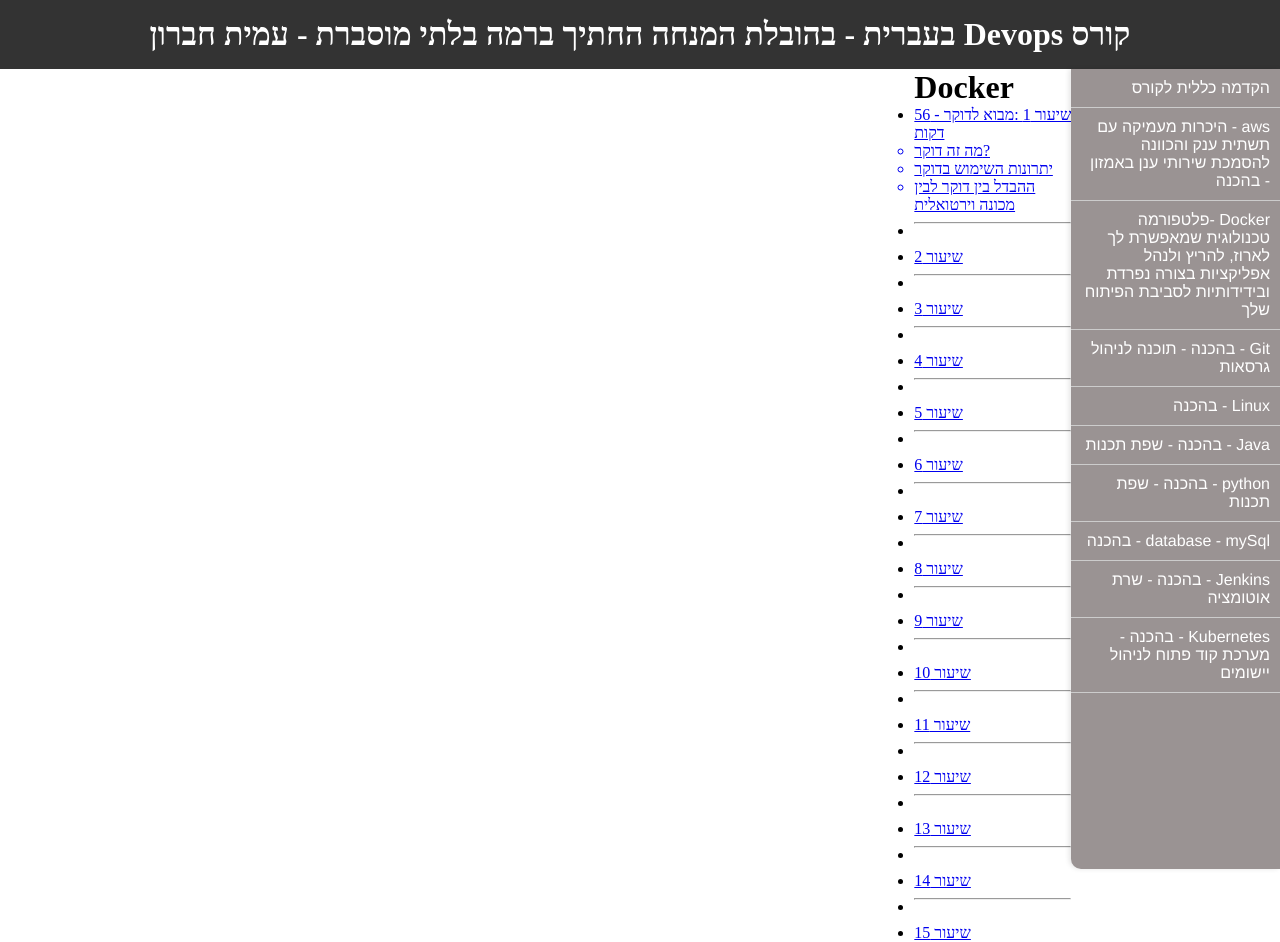
After one commit to amitHebron/final-project, a Flask app: page /docker in a window 1280 px wide. The commit adds this page. Run offline with Flask 3, Linux system fonts and the light colour scheme.

Commit message:
set the docker page

```diff
--- a/app.py
+++ b/app.py
@@ -6,6 +6,10 @@
 @app.route('/')
 def index():
     return render_template("index.html")
+
+@app.route('/docker')
+def docker():
+    return render_template("docker.html")
 
 #localhost:5000/user/amit
 @app.route('/user/<name>')
--- a/static/styles.css
+++ b/static/styles.css
@@ -122,13 +122,17 @@
 .about{
     font-size: 18px;
     max-width: 500px;
-    margin-right: 100px;
-    margin-top: 200px;
+
 
 }
 
 .this{
     font-size: 18px;
+}
 
-    margin-right: 100px;
+#sirton{
+    display: flex;
+    flex-direction: column;
+    align-items: flex-end;
+    direction: rtl;
 }
--- /dev/null
+++ b/templates/base.html
@@ -0,0 +1,33 @@
+<!DOCTYPE html>
+<html lang="en">
+<head>
+    <meta charset="UTF-8">
+    <meta name="viewport" content="width=device-width, initial-scale=1.0">
+    <link rel="stylesheet" href="../static/styles.css">
+    <title>עמית חברון Devops קורס</title>
+</head>
+<body>
+    <header>
+        <h1>בעברית - בהובלת המנחה החתיך ברמה בלתי מוסברת  - עמית חברון Devops קורס </h1>
+    </header>
+    <div class="container">
+
+
+    <nav class="side-nav">
+        <ul>
+            <li><a href="#">הקדמה כללית לקורס</a></li>
+            <li><a href="#">aws - היכרות מעמיקה עם תשתית ענק והכוונה להסמכת שירותי ענן באמזון - בהכנה</a></li>
+            <li><a href="/docker">Docker -פלטפורמה טכנולוגית שמאפשרת לך לארוז, להריץ ולנהל אפליקציות בצורה נפרדת ובידידותיות לסביבת הפיתוח שלך </a></li>
+            <li><a href="#">Git -  בהכנה - תוכנה לניהול גרסאות</a></li>
+            <li><a href="#">Linux - בהכנה</a></li>
+            <li><a href="#">Java -  בהכנה - שפת תכנות</a></li>
+            <li><a href="#">python - בהכנה - שפת תכנות</a></li>
+            <li><a href="#">database - mySql  - בהכנה </a></li>
+            <li><a href="#">Jenkins - בהכנה - שרת אוטומציה</a></li>
+            <li><a href="#">Kubernetes - בהכנה - מערכת קוד פתוח לניהול יישומים</a></li>
+        </ul>
+    </nav>
+    {% block content %}
+
+    {% endblock %}
+    <main>
--- /dev/null
+++ b/templates/docker.html
@@ -0,0 +1,49 @@
+{% extends "base.html" %}
+
+{% block content %}
+<div class="sirton">
+    <h1>Docker</h1>
+    <ul>
+        <li>
+            <a href="#">
+                שיעור 1 :מבוא לדוקר - 56 דקות
+                <ul>
+                    <li>מה זה דוקר?</li>
+                    <li>יתרונות השימוש בדוקר</li>
+                    <li>ההבדל בין דוקר לבין מכונה וירטואלית</li>
+                </ul>
+            </a>
+        </li>
+        <li><hr></li>
+        <li><a href="#">שיעור 2</a></li>
+        <li><hr></li>
+        <li><a href="#">שיעור 3</a></li>
+        <li><hr></li>
+        <li><a href="#">שיעור 4</a></li>
+        <li><hr></li>
+        <li><a href="#">שיעור 5</a></li>
+        <li><hr></li>
+        <li><a href="#">שיעור 6</a></li>
+        <li><hr></li>
+        <li><a href="#">שיעור 7</a></li>
+        <li><hr></li>
+        <li><a href="#">שיעור 8</a></li>
+        <li><hr></li>
+        <li><a href="#">שיעור 9</a></li>
+        <li><hr></li>
+        <li><a href="#">שיעור 10</a></li>
+        <li><hr></li>
+        <li><a href="#">שיעור 11</a></li>
+        <li><hr></li>
+        <li><a href="#">שיעור 12</a></li>
+        <li><hr></li>
+        <li><a href="#">שיעור 13</a></li>
+        <li><hr></li>
+        <li><a href="#">שיעור 14</a></li>
+        <li><hr></li>
+        <li><a href="#">שיעור 15</a></li>
+    </ul>
+</div>
+
+
+{% endblock %}
```
Also changed, not shown: templates/index.html (+15 -14 lines).
